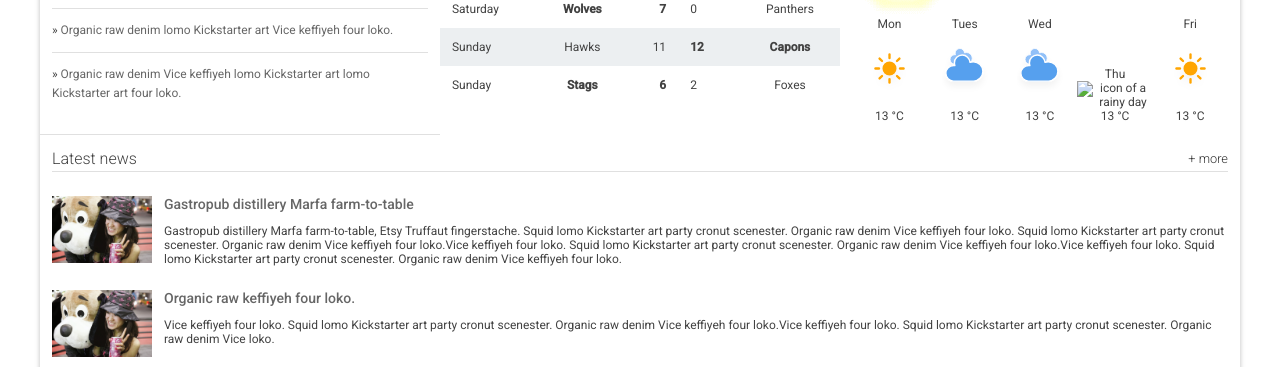
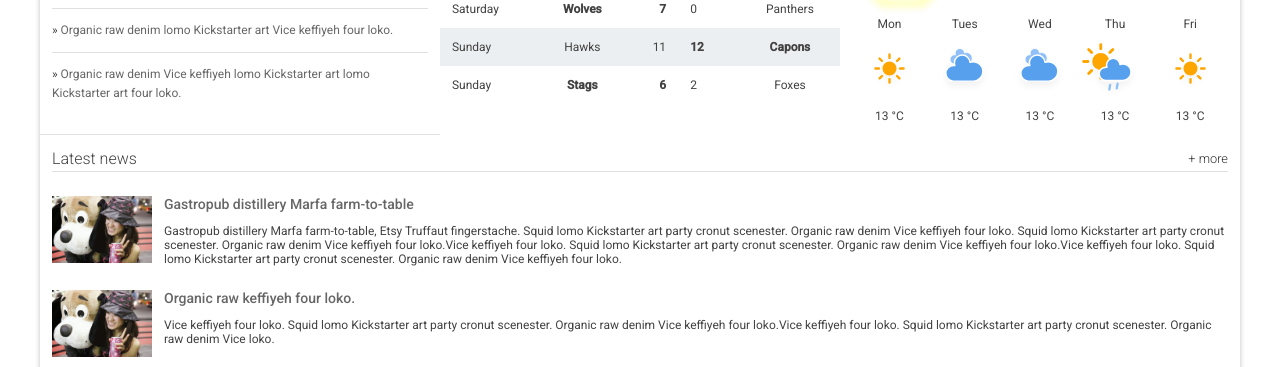
Before and after one commit to julianjohannesen/BrightonTimes, a plain HTML site: page index.html in a window 1280 px wide. Shown: the part 713-1080 px from the top of the page. Drawn offline with Linux system fonts and the light colour scheme.

Commit message:
Image path error for rainy-1.svg

```diff
--- a/index.html
+++ b/index.html
@@ -136,7 +136,7 @@
               <span>13 &deg;C</span>
             </li><li class="weather__next__item">
               <span>Thu</span>
-              <img class="weather__next__image" src="images/rainy-1.svg" alt="icon of a rainy day">
+              <img class="weather__next__image" src="images/static/rainy-1.svg" alt="icon of a rainy day">
               <span>13 &deg;C</span>
             </li><li class="weather__next__item">
               <span>Fri</span>
```
